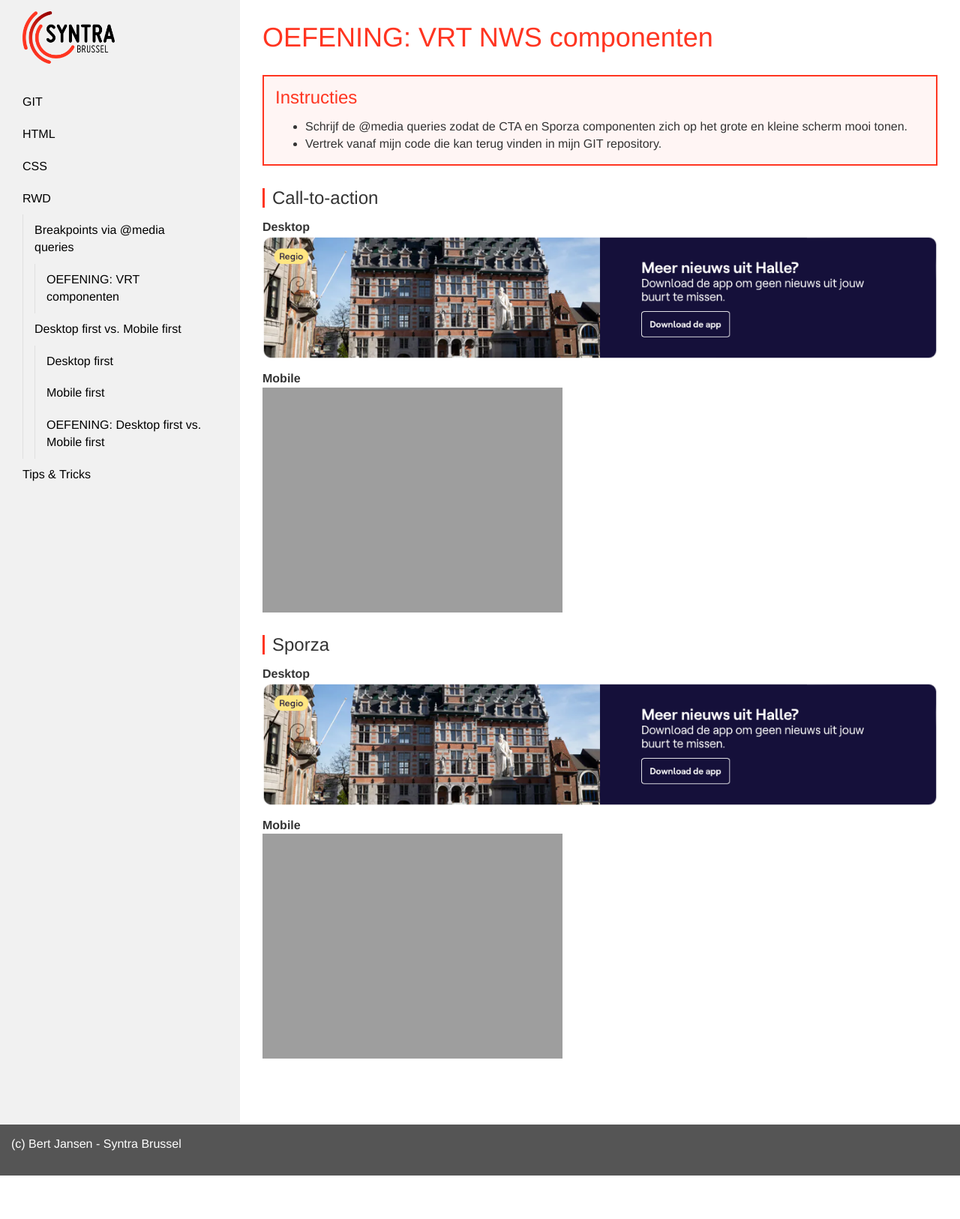
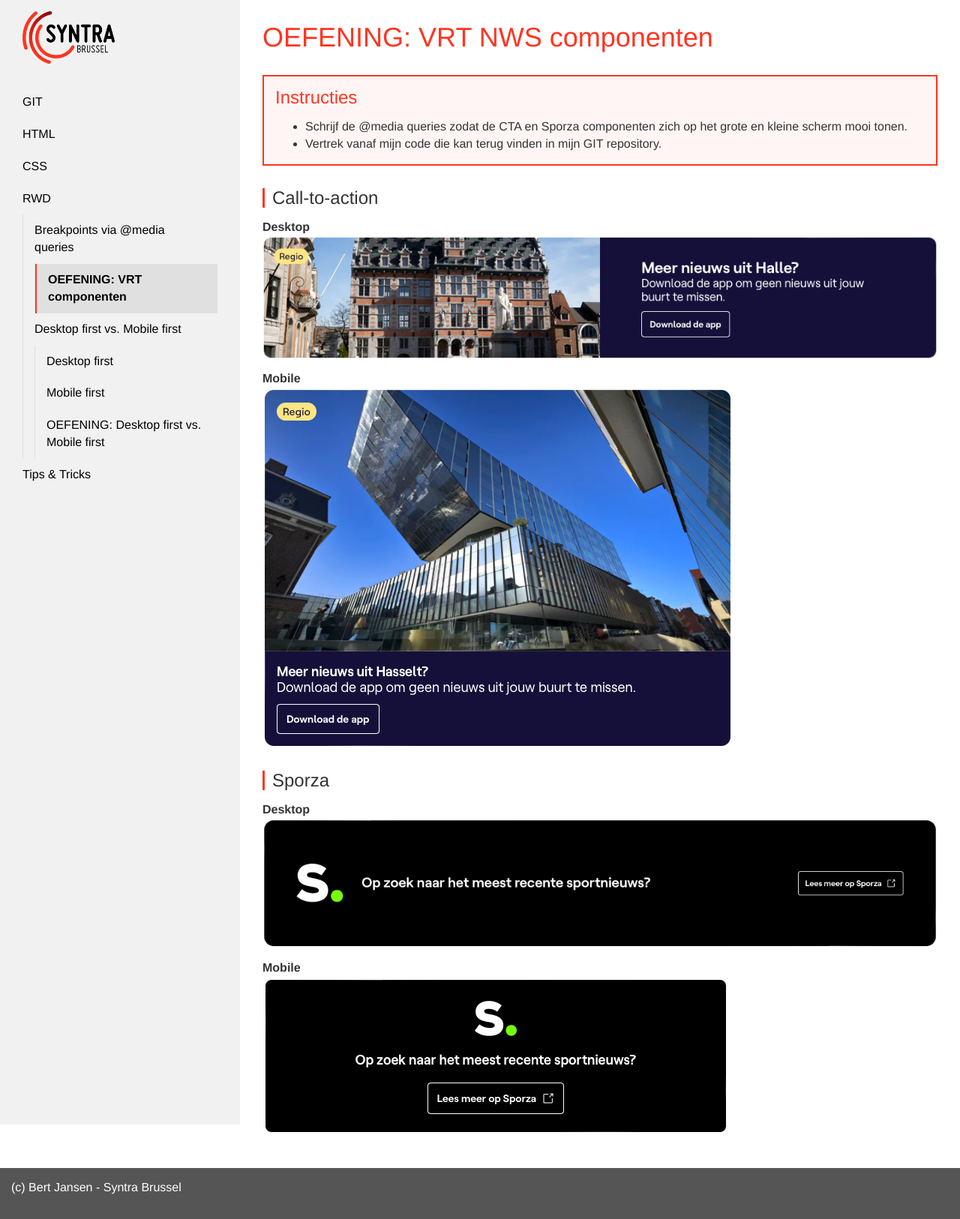
Before and after one commit to Syntra-Brussel/webdesign, a Jekyll site: the page built from rwd/oefening-vrt-componenten.md, in a window 1280 px wide. Shown: the whole page at 75% size. Built offline with Jekyll 4.4.1, drawn with Linux system fonts in a browser that asks for light colours; nearby versions of some CDN libraries; a script that is not in the unit is left out; before the commit the page ends 1568 px from its top, so only the background shows below that.

Commit message:
rwd vrtnws

```diff
--- a/_data/navigation.yml
+++ b/_data/navigation.yml
@@ -187,7 +187,7 @@
         title: 'Breakpoints via @media queries'
         collection: rwd
         subjects:
-        - url: /rwd/breakpoints/oefening-vrt-componenten
+        - url: /rwd/oefening-vrt-componenten
           published: 'yes'
           title: 'OEFENING: VRT componenten'
       - url: /rwd/desktop-first-vs-mobile-first
--- a/rwd/oefening-vrt-componenten.md
+++ b/rwd/oefening-vrt-componenten.md
@@ -17,12 +17,12 @@
     <strong>Desktop</strong><br />
     <img src="https://syntra-brussel.github.io/webdesign/css/oefeningen/vrt_cta_2.png" />
     <strong>Mobile</strong><br />
-    <img src="https://syntra-brussel.github.io/webdesign/rwd/images/cta_mobile.png" />
+    <img src="https://syntra-brussel.github.io/webdesign/rwd/images/cta-mobile.png" />
 </p>
 <h3>Sporza</h3>
 <p>
     <strong>Desktop</strong><br />
-    <img src="https://syntra-brussel.github.io/webdesign/css/oefeningen/vrt_cta_2.png" />
+    <img src="https://syntra-brussel.github.io/webdesign/css/oefeningen/vrt_sporza_cta.png" />
     <strong>Mobile</strong><br />
-    <img src="https://syntra-brussel.github.io/webdesign/rwd/images/cta_mobile.png" />
+    <img src="https://syntra-brussel.github.io/webdesign/rwd/images/sporza-mobile.png" />
 </p>
```
Also changed, not shown: other parts of rwd/oefening-vrt-componenten.md (+1 -1 lines).
